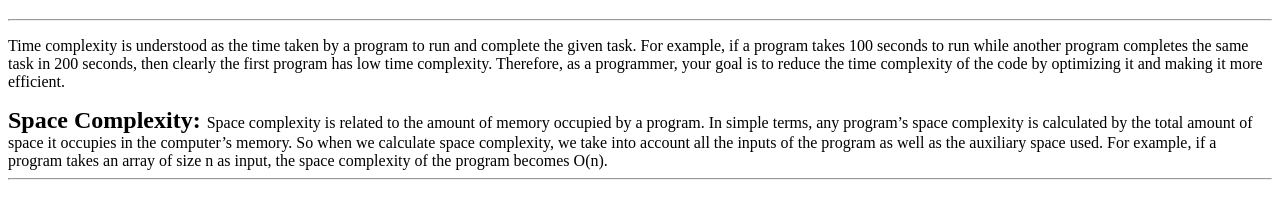
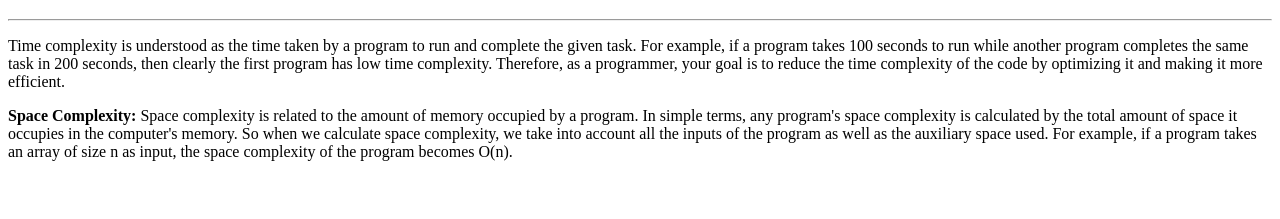
Before and after one commit to acciojob/time-and-space-complexity-RavitejaMulaparthi, a website: page main.html in a window 1280 px wide. Shown: the part 61-280 px from the top of the page. Drawn offline with Linux system fonts and the light colour scheme.

Commit message:
created a submission

```diff
--- a/main.html
+++ b/main.html
@@ -3,20 +3,17 @@
 <html>
 
 <head>
+	<title>Time and Space Complexity</title>
 	<link rel="stylesheet" href="styles.css">
 </head>
 
 <body>
-	<!-- the entire body must be written by student -->
+	<h1>Time and Space Complexity</h1>
+	<hr/>
+	<p>Time complexity is understood as the time taken by a program to run and complete the given task. For example, if a program takes 100 seconds to run while another program completes the same task in 200 seconds, then clearly the first program has low time complexity. Therefore, as a programmer, your goal is to reduce the time complexity of the code by optimizing it and making it more efficient.</p>
+	<p><b>Space Complexity:</b> Space complexity is related to the amount of memory occupied by a program. In simple terms, any program's space complexity is calculated by the total amount of space it occupies in the computer's memory. So when we calculate space complexity, we take into account all the inputs of the program as well as the auxiliary space used. For example, if a program takes an array of size n as input, the space complexity of the program becomes O(n).</p>
     <script type="text/javascript" src="./script.js">
 </script>
-	<div>
-	<h1>Time and Space Complexity</h1>
-		<hr>
-	<p>Time complexity is understood as the time taken by a program to run and complete the given task. For example, if a program takes 100 seconds to run while another program completes the same task in 200 seconds, then clearly the first program has low time complexity. Therefore, as a programmer, your goal is to reduce the time complexity of the code by optimizing it and making it more efficient.</p>
-	<h2 class="a">Space Complexity: </h2>Space complexity is related to the amount of memory occupied by a program. In simple terms, any program’s space complexity is calculated by the total amount of space it occupies in the computer’s memory. So when we calculate space complexity, we take into account all the inputs of the program as well as the auxiliary space used. For example, if a program takes an array of size n as input, the space complexity of the program becomes O(n).
-	</div>
-	<hr>
 
 </body>
 
```
